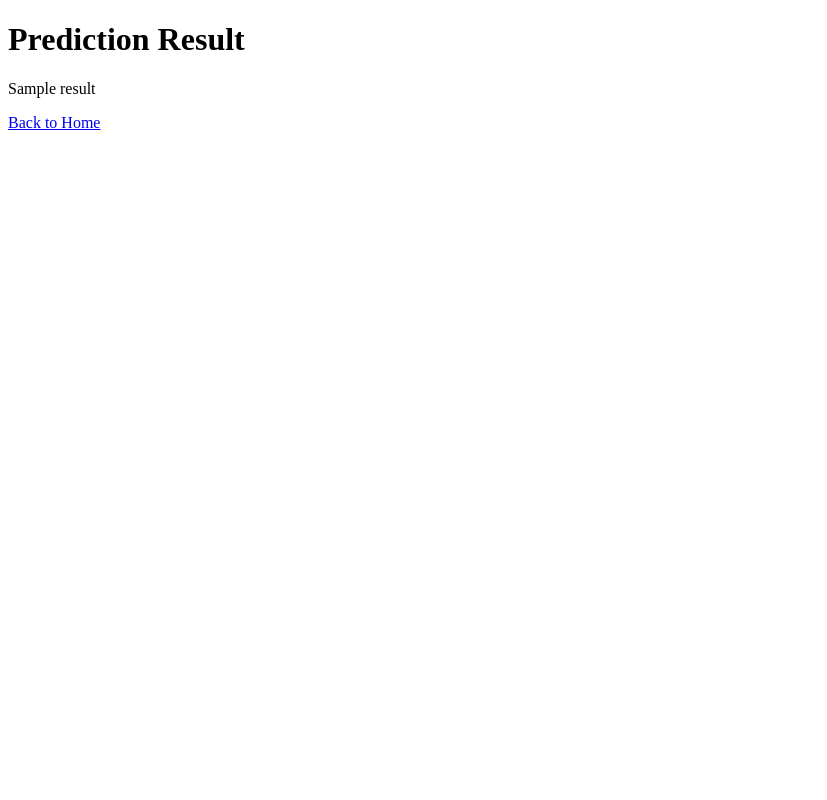
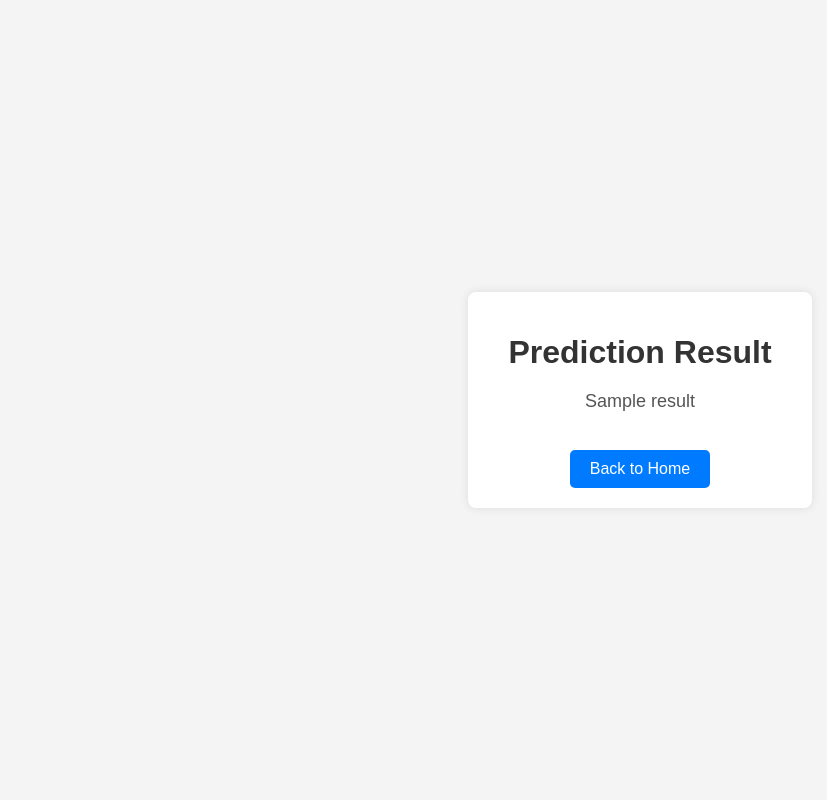
Before and after one commit to yjchoco/oss_personal_project_phase_1, a FastAPI app: template templates/result.html in a window 1280 px wide. Shown: the whole page, without its empty margins (0-827 px from the left). Run offline with FastAPI, Linux system fonts and the light colour scheme; the template is opened without the code that fills it: most values are stand-ins (such as "Sample title", 1, 10 or a date in 2020).

Commit message:
decorated result page

```diff
--- a/templates/result.html
+++ b/templates/result.html
@@ -2,10 +2,53 @@
 <html>
 <head>
     <title>Disease Prediction Result</title>
+    <style>
+        body {
+            font-family: Arial, sans-serif;
+            background-color: #f4f4f4;
+            margin: 0;
+            padding: 0;
+            display: flex;
+            flex-direction: column;
+            justify-content: center;
+            align-items: center;
+            height: 100vh;
+        }
+        .container {
+            background-color: #fff;
+            box-shadow: 0 0 10px rgba(0, 0, 0, 0.1);
+            padding: 20px 40px;
+            border-radius: 8px;
+            text-align: center;
+        }
+        h1 {
+            color: #333;
+            margin-bottom: 20px;
+        }
+        p {
+            font-size: 18px;
+            color: #555;
+        }
+        a {
+            display: inline-block;
+            margin-top: 20px;
+            text-decoration: none;
+            color: #fff;
+            background-color: #007bff;
+            padding: 10px 20px;
+            border-radius: 5px;
+            transition: background-color 0.3s ease;
+        }
+        a:hover {
+            background-color: #0056b3;
+        }
+    </style>
 </head>
 <body>
-    <h1>Prediction Result</h1>
-    <p>{{ result }}</p>
-    <a href="/">Back to Home</a>
+    <div class="container">
+        <h1>Prediction Result</h1>
+        <p>{{ result }}</p>
+        <a href="/">Back to Home</a>
+    </div>
 </body>
 </html>
```
